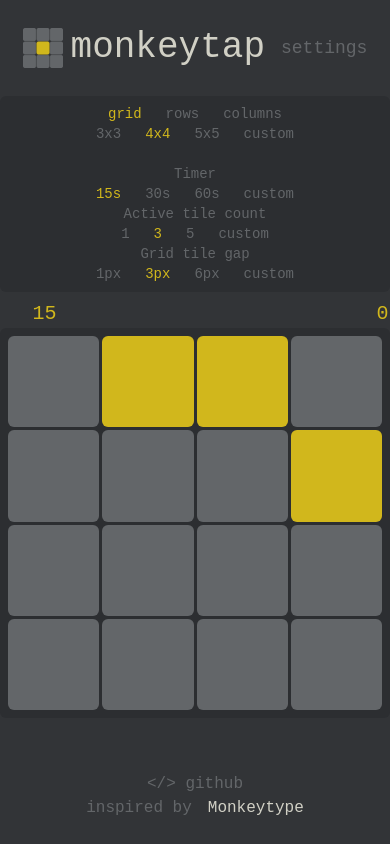
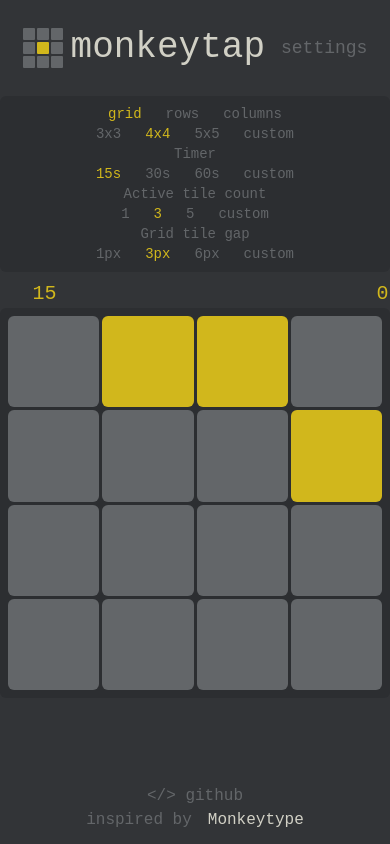
Before and after one commit to speravi/monkeytap, a React (Vite) app in the folder frontend/: page / in a window 390 px wide. Built offline with nearby package versions, Linux system fonts and the light colour scheme.

Commit message:
minor changes, QoL

```diff
--- a/frontend/src/Components/Footer.tsx
+++ b/frontend/src/Components/Footer.tsx
@@ -4,7 +4,7 @@
 // should be able to see left and right divs through dev tools
 const Footer = () => {
   return (
-    <footer className="py-6 bottom-0 w-full">
+    <footer className="sm:py-6 py-3 bottom-0 w-full">
       <div
         className={`text-inactive flex flex-col sm:flex-row justify-between items-center container mx-auto px-10`}
       >
--- /dev/null
+++ b/frontend/src/Components/MonkeyTapLogo.tsx
@@ -0,0 +1,19 @@
+const MonkeyTapLogo = ({ size = 40 }) => {
+  return (
+    <div
+      className="grid grid-cols-3 gap-0.5 aspect-square"
+      style={{ width: size, height: size }}
+    >
+      {[...Array(9)].map((_, index) => (
+        <div
+          key={index}
+          className={`rounded-[1px] ${
+            index === 4 ? "bg-active" : "bg-inactive"
+          }`}
+        />
+      ))}
+    </div>
+  );
+};
+
+export default MonkeyTapLogo;
--- a/frontend/src/Components/Navbar.tsx
+++ b/frontend/src/Components/Navbar.tsx
@@ -1,5 +1,5 @@
-import logo from "../assets/images/logo.png";
 import { NavLink } from "react-router-dom";
+import MonkeyTapLogo from "./MonkeyTapLogo";
 
 const Navbar = () => {
   const linkClass = ({ isActive }: { isActive: boolean }) =>
@@ -12,7 +12,7 @@ const Navbar = () => {
       <div className="flex h-20 items-center justify-between">
         <div className="flex flex-1 items-center justify-center md:items-stretch md:justify-start">
           <NavLink className="flex flex-shrink-0 items-center mr-4" to="/">
-            <img className="h-10" src={logo} alt="monkeytap" />
+            <MonkeyTapLogo size={40} />
             <span className="text-text text-4xl ml-2">monkeytap</span>
           </NavLink>
           <div className="md:mr-auto items-center flex space-x-5 text-lg">
--- a/frontend/src/Components/PlayAgainOverlay.tsx
+++ b/frontend/src/Components/PlayAgainOverlay.tsx
@@ -1,15 +1,31 @@
+import { useEffect } from "react";
 import { useGame } from "../GameContext";
 
 const PlayAgainOverlay = () => {
   const { state, dispatch } = useGame();
 
+  // Add event listener for spacebar to restart game
+  useEffect(() => {
+    const handleKeyDown = (event: { code: string }) => {
+      if (event.code === "Space") {
+        dispatch({ type: "RESET_GAME" });
+      }
+    };
+
+    window.addEventListener("keydown", handleKeyDown);
+
+    // Clean up the event listener when the component unmounts
+    return () => {
+      window.removeEventListener("keydown", handleKeyDown);
+    };
+  }, [dispatch]);
+
   return (
-    // TODO: Colors (gradient)
     <div
       className={`absolute inset-0 bg-gradient-to-r from-background/50 via-elementBg/70 to-background/50 flex items-center justify-center`}
     >
       <div className={`bg-elementBg p-6 rounded-md text-center text-text`}>
-        <div className="flex gap-x-64 text-text ">
+        <div className="flex gap-x-64 text-text">
           <p className="">best Score: {state.bestScore}</p>
           <p className="">score: {state.score}</p>
         </div>
@@ -24,13 +40,14 @@ const PlayAgainOverlay = () => {
           </ul>
         </div>
         <button
-          className={`px-6 py-4 text-active hover:text-text transition-colors text-xl`}
+          className={`px-6 pt-3 text-active hover:text-text transition-colors text-xl`}
           onClick={() => {
             dispatch({ type: "RESET_GAME" });
           }}
         >
           restart test
         </button>
+        <p className="text-inactive pt-2 text-sm">spacebar to restart</p>
       </div>
     </div>
   );
--- a/frontend/src/Pages/HomePage.tsx
+++ b/frontend/src/Pages/HomePage.tsx
@@ -36,7 +36,7 @@ const HomePage = () => {
           bg-elementBg rounded-md text-sm flex mb-2 p-2 flex-col
         `}
       >
-        <div className="pb-5">
+        <div className="lg:pb-5">
           <div className="flex justify-center">
             <LayoutSelector />
           </div>
```
Also changed, not shown: frontend/src/Themes/themes.tsx (+11 -0 lines), frontend/src/index.css (+8 -0 lines).
